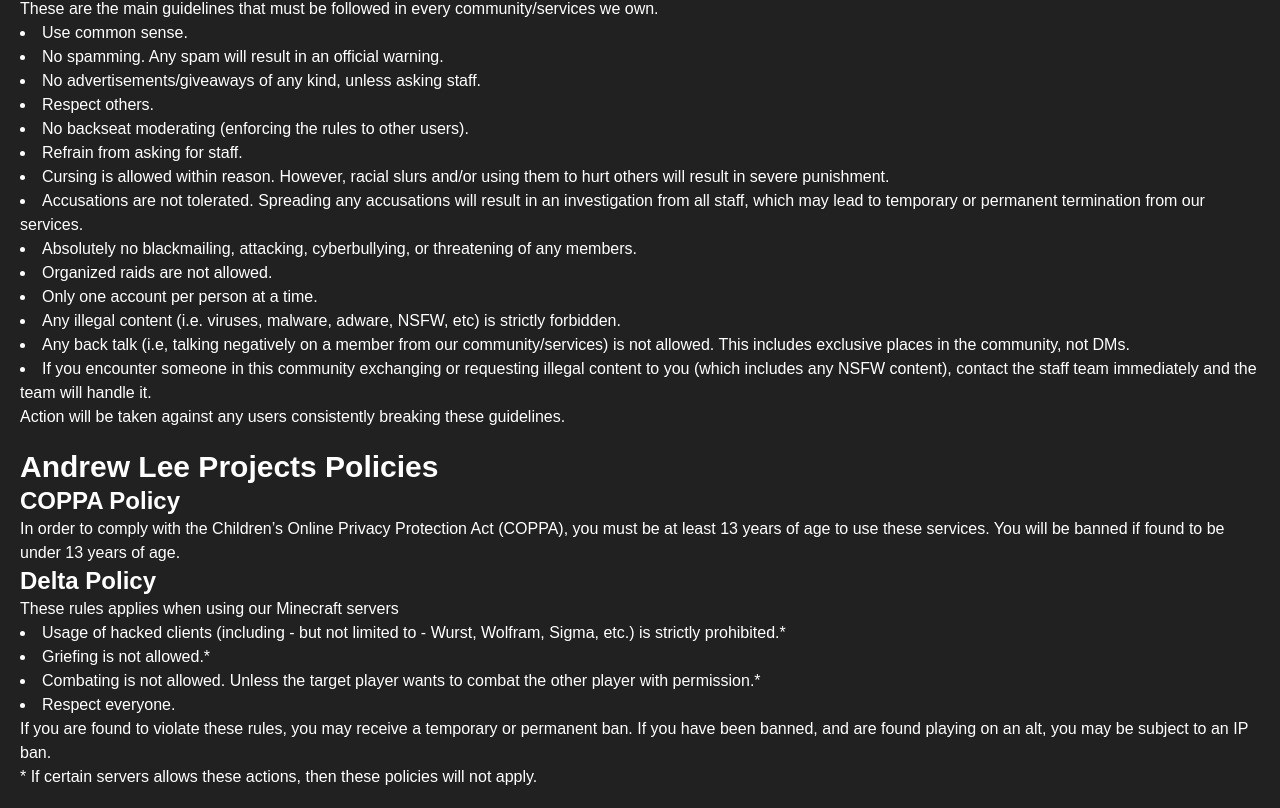
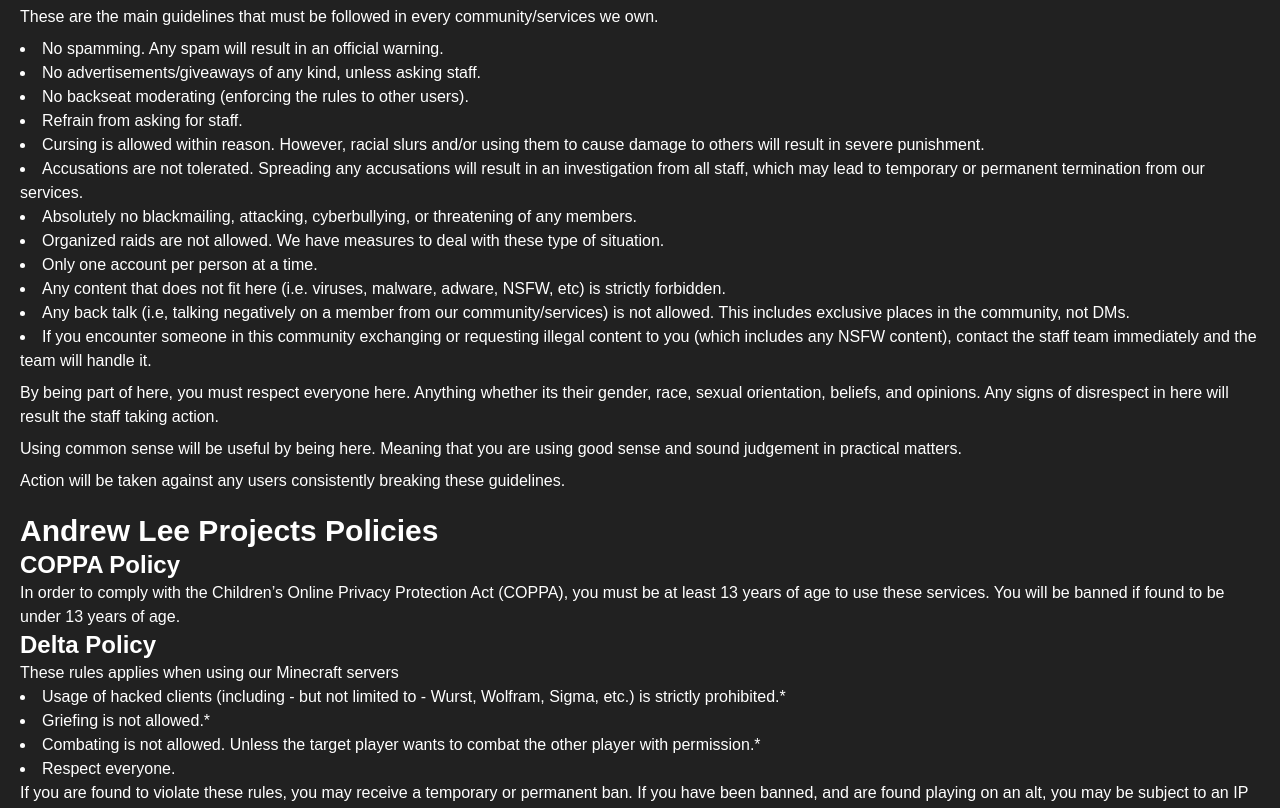
Before and after one commit to Alee14/personal-website, a Next.js app: page /guidelines in a window 1280 px wide. Shown: the part 330-1138 px from the top of the page. Built offline with nearby package versions, Linux system fonts and the light colour scheme.

Commit message:
Updated packages; Guidelines update

```diff
--- a/package.json
+++ b/package.json
@@ -7,7 +7,7 @@
   "license": "GPL-3.0",
   "scripts": {
     "dev": "next dev",
-    "build": "next build && next export",
+    "build": "next build",
     "start": "next build && next start",
     "lint": "next lint"
   },
@@ -27,6 +27,6 @@
     "eslint": "8.25.0",
     "eslint-config-next": "12.3.1",
     "postcss": "^8.4.18",
-    "tailwindcss": "^3.1.2"
+    "tailwindcss": "^3.2.0"
   }
 }
--- a/pages/guidelines.js
+++ b/pages/guidelines.js
@@ -7,32 +7,32 @@
     return (
         <div>
             <Meta title="Guidelines" description="Guidelines for Andrew Lee Projects Communities/Services"/>
-            <div className="font-hack bg-material-gray text-white px-5 py-6 space-y-5">
+            <div className="font-hack bg-material-gray text-white px-5 py-6 space-y-5 flex flex-col">
 				<div id="top"/>
 				<div className="text-center items-center justify-center space-y-2">
 					<Image src="/Alee.svg" alt="Alee Logo" width={128} height={128} />
 					<h1 className="text-4xl font-bold">Andrew Lee Projects Guidelines</h1>
 				</div>
 				<p>These guidelines are set in place to ensure you have a great time being part of our community/services.</p>
-				<div id="main-guidelines">
+				<div id="main-guidelines" className="space-y-2">
 				<h1 className="text-3xl font-bold">Main Guidelines</h1>
 				<p>These are the main guidelines that must be followed in every community/services we own.</p>
 				<ul className={policyList}>
-					<li>Use common sense.</li>
 					<li>No spamming. Any spam will result in an official warning.</li>
 					<li>No advertisements/giveaways of any kind, unless asking staff.</li>
-					<li>Respect others.</li>
 					<li>No backseat moderating (enforcing the rules to other users).</li>
 					<li>Refrain from asking for staff.</li>
-					<li>Cursing is allowed within reason. However, racial slurs and/or using them to hurt others will result in severe punishment.</li>
+					<li>Cursing is allowed within reason. However, racial slurs and/or using them to cause damage to others will result in severe punishment.</li>
 					<li>Accusations are not tolerated. Spreading any accusations will result in an investigation from all staff, which may lead to temporary or permanent termination from our services.</li>
 					<li>Absolutely no blackmailing, attacking, cyberbullying, or threatening of any members.</li>
-					<li>Organized raids are not allowed.</li>
+					<li>Organized raids are not allowed. We have measures to deal with these type of situation.</li>
 					<li>Only one account per person at a time.</li>
-					<li>Any illegal content (i.e. viruses, malware, adware, NSFW, etc) is strictly forbidden.</li>
+					<li>Any content that does not fit here (i.e. viruses, malware, adware, NSFW, etc) is strictly forbidden.</li>
 					<li>Any back talk (i.e, talking negatively on a member from our community/services) is not allowed. This includes exclusive places in the community, not DMs.</li>
 					<li>If you encounter someone in this community exchanging or requesting illegal content to you (which includes any NSFW content), contact the staff team immediately and the team will handle it.</li>
 				</ul>
+				<p>By being part of here, you must respect everyone here. Anything whether its their gender, race, sexual orientation, beliefs, and opinions. Any signs of disrespect in here will result the staff taking action.</p>
+				<p>Using common sense will be useful by being here. Meaning that you are using good sense and sound judgement in practical matters.</p>
 				<p>Action will be taken against any users consistently breaking these guidelines.</p>
 				</div>
 				<div id="alp-policies">
@@ -51,7 +51,7 @@
 							<li>Respect everyone.</li>
 						</ul>
 						<p>If you are found to violate these rules, you may receive a temporary or permanent ban. If you have been banned, and are found playing on an alt, you may be subject to an IP ban.</p>
-						<p>* If certain servers allows these actions, then these policies will not apply.</p>
+						<p>* If certain servers allows these actions, these policies will not apply.</p>
 					</div>
 				</div>
 				<div id="discord-policies">
@@ -85,7 +85,7 @@
 					</div>
 					<p className="mt-3">We recommend you to follow Discord&apos;s <a href="https://discord.com/terms" className="link">Terms of Service</a> and <a href="https://discord.com/guidelines" className="link">Community Guidelines</a></p>
 				</div>
-				<p>Last updated: October 14th, 2022</p>
+				<p>Last updated: October 20th, 2022</p>
 				<a href="#top" className="link">Back to top</a>
 			</div>
         </div>
```
Also changed, not shown: 1 other file (tests, documents, lock files or other folders).
